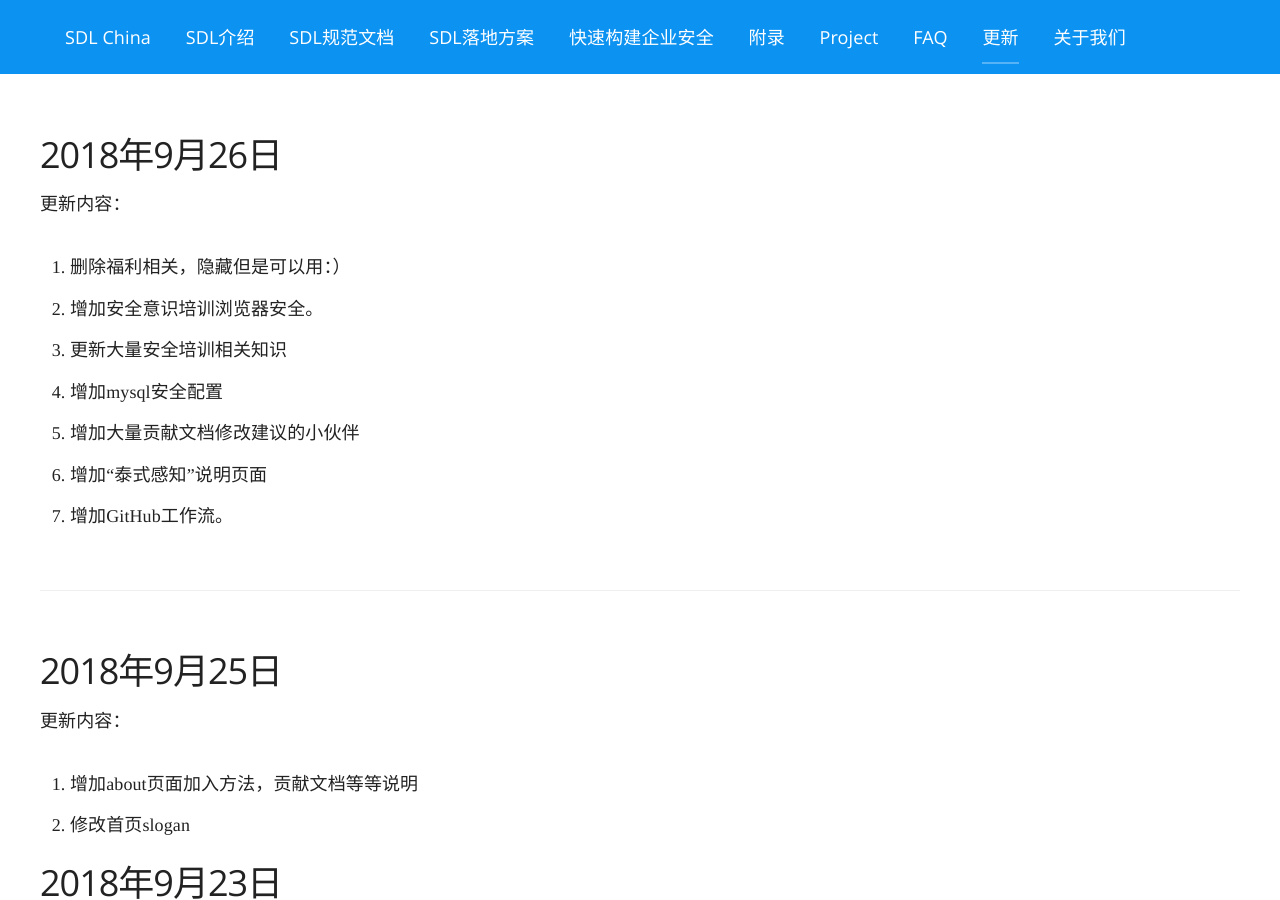
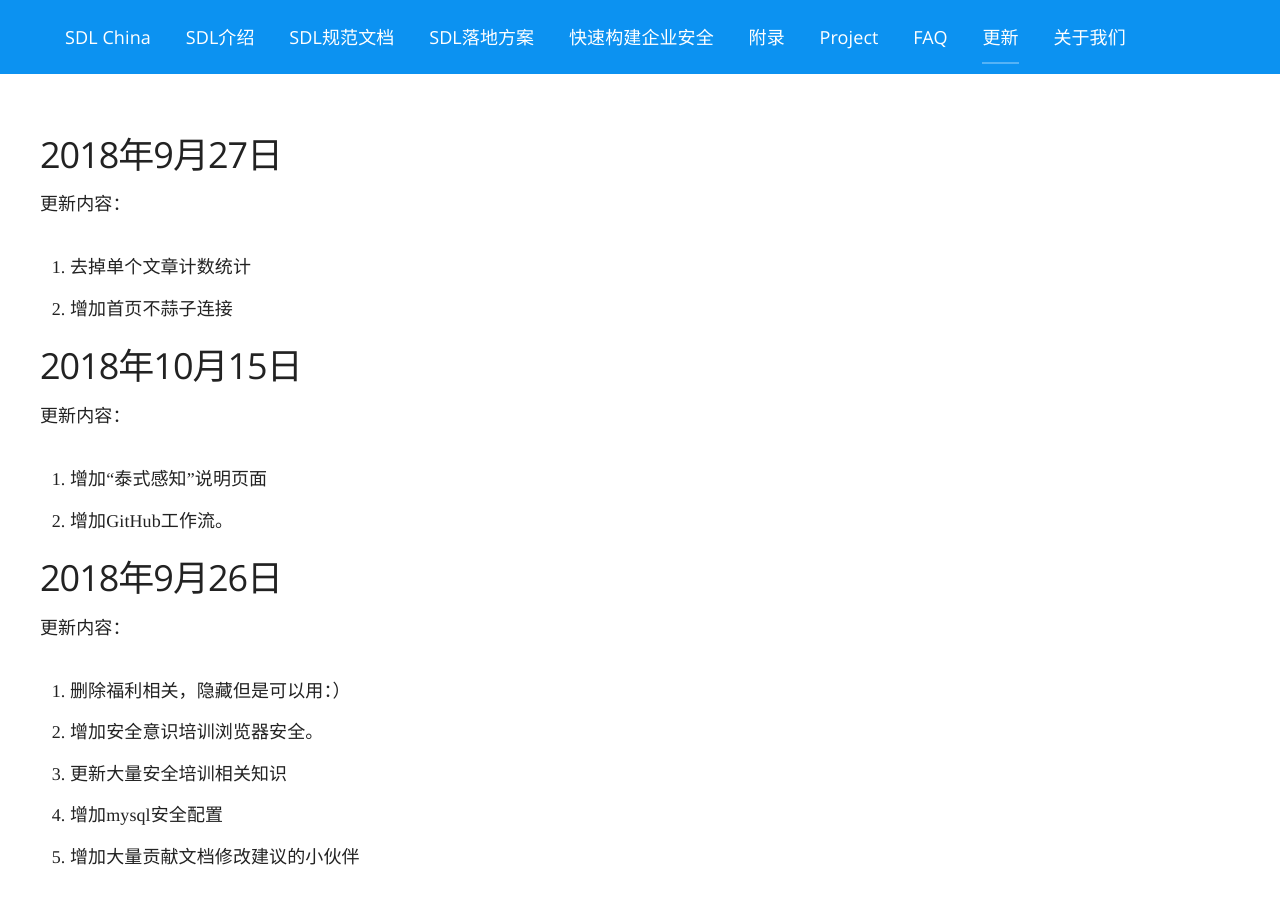
Before and after one commit to sdlchina/sdlchina-web, a Jekyll site: the page built from update.md, in a window 1280 px wide and 900 px high. Built offline with Jekyll 4.4.1, drawn with Linux system fonts in a browser that asks for light colours; some web fonts are replaced; comment, search, counter and statistics services are not loaded.

Commit message:
1. 去掉单个文章计数统计 2. 增加首页不蒜子连接

```diff
--- a/_layouts/default.html
+++ b/_layouts/default.html
@@ -52,6 +52,7 @@
 				<section class="hero_search">
 					<h1>SDL China</h1>
 					<p>所有文档均由中国互联网一线安全工程师编写整理</p>
+					<p><span id="busuanzi_container_site_pv">为安全同学服务<span id="busuanzi_value_site_pv"></span>次，数据来源 <a href="http://busuanzi.ibruce.info/">不蒜子</a> </span></p>
 					<p><span id="busuanzi_container_site_pv">最后更新时间：{{ site.time }}</span></p>
 
 				</section>
--- a/_layouts/post.html
+++ b/_layouts/post.html
@@ -13,8 +13,6 @@ layout: default
 	</section>
 	<section class="tutorial-content">
 		<h1>{{ page.title }}</h1>
-		<br>
-		<span id="busuanzi_container_site_pv">本文档访问量<span id="busuanzi_value_page_pv"></span>次</span>
 		<br>
 		<span id="busuanzi_container_site_pv">最后更新时间：{{ site.time }}</span>
 		<br>
--- a/update.md
+++ b/update.md
@@ -5,6 +5,21 @@ categories:
 description:
 type: Document
 ---
+
+
+## 2018年9月27日
+
+更新内容：
+
+1. 去掉单个文章计数统计
+2. 增加首页不蒜子连接
+
+## 2018年10月15日
+
+更新内容：
+
+1. 增加“泰式感知”说明页面
+2. 增加GitHub工作流。
 
 ## 2018年9月26日
 
```
Also changed, not shown: other parts of update.md (+0 -2 lines).
